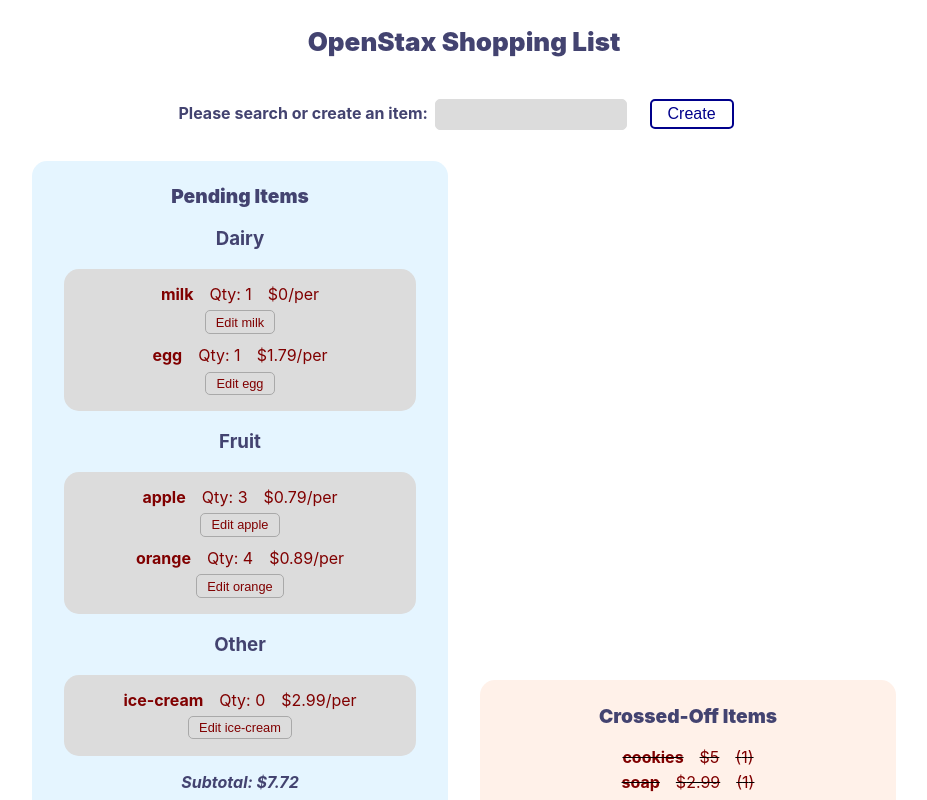
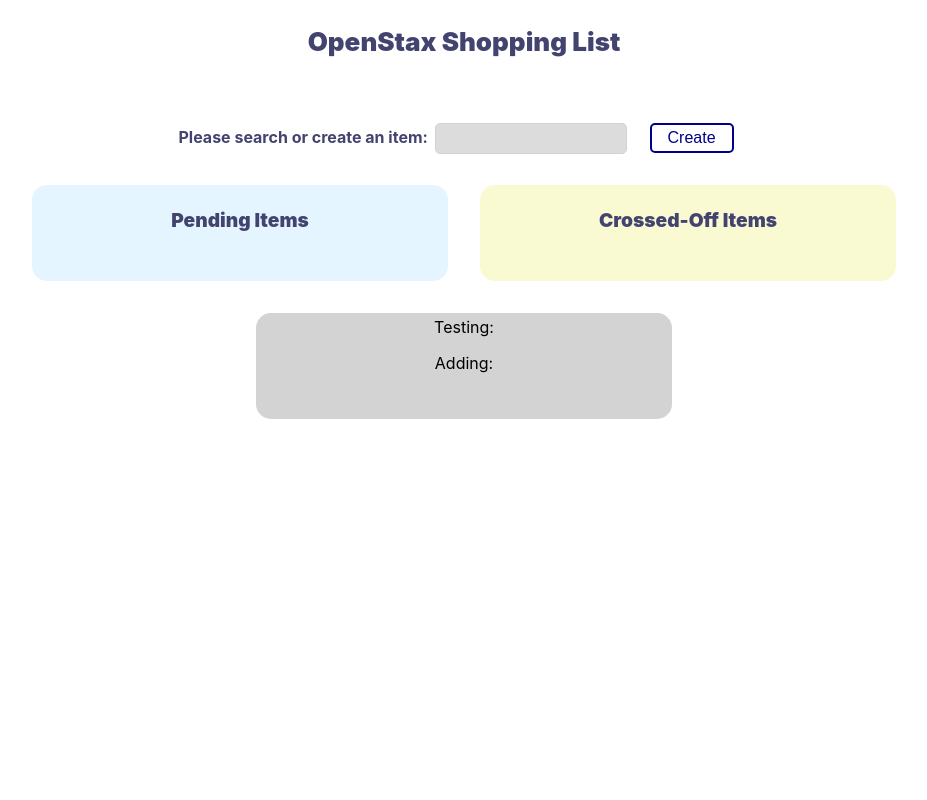
Before and after one commit to geeeedev/opstx-shopping-list-app, a React (Create React App) app: page / in a window 1280 px wide. Shown: the top 800 px of the page, without its empty margins (176-1103 px from the left). Built offline with nearby package versions, Linux system fonts and the light colour scheme.

Commit message:
Edit UI - refactored code / cleaned up StyledCSS - minor fixes / cleaned up ShopList UI - fixed sorting logic in categorized list - reorganized imports and edit comp - refactored code / cleaned up

```diff
--- a/src/components/EditItem.js
+++ b/src/components/EditItem.js
@@ -1,17 +1,12 @@
 import React, { useState } from "react";
-import styled from "styled-components";
-import {
-  Label,
-  Input,
-  Button,
-} from "./StyledCSS";
+import { Label, Input, Button } from "./StyledCSS";
 
-const EditItem = (props) => {
-    const [itemName, setItemName] = useState(props.item.itemName);
-    const [category, setCategory] = useState(props.item.category);
-    const [price, setPrice] = useState(props.item.price);
-    const [quantity, setQuantity] = useState(props.item.quantity);
-    const [isCrossedOff, setIsCrossedOff] = useState(props.item.isCrossedOff);
+const EditItem = ({item, updateList, activateEdit}) => {
+  const [itemName, setItemName] = useState(item.itemName);
+  const [category, setCategory] = useState(item.category);
+  const [price, setPrice] = useState(item.price);
+  const [quantity, setQuantity] = useState(item.quantity);
+  const [isCrossedOff] = useState(item.isCrossedOff);
 
   const toTitleCase = (str) => {
     str = str
@@ -19,34 +14,32 @@
       .split(" ")
       .map((eaWord) => eaWord[0].toUpperCase() + eaWord.slice(1))
       .join(" ");
-
     return str;
   };
 
   const handleUpdate = (e) => {
     e.preventDefault();
-      // console.log(`e`,e);
 
     const updatedItem = {
       itemName: toTitleCase(itemName),
       category: toTitleCase(category),
       price,
       quantity,
-          isCrossedOff
-      }
+      isCrossedOff,
+    };
 
     //passing both objs back to update lists
-      props.updateList(props.item, updatedItem);
-      //last steps hiding edit component when finished
-      props.editActive(false);
-    }
+    updateList(item, updatedItem);
+    //last steps remove edit component when finished
+    activateEdit(false);
+  };
 
   const handleCancelUpdate = () => {
-      props.editActive(false);
-  }
+    activateEdit(false);
+  };
 
   return (
-      <form onSubmit={(e)=>handleUpdate(e)}>
+    <form onSubmit={(e) => handleUpdate(e)}>
       <Label htmlFor="itemName"> Item:</Label>
       <Input
         id="itemName"
@@ -87,7 +80,9 @@
       />
 
       <Button type="submit">Update</Button>
-        <Button as="a" onClick={handleCancelUpdate}>Cancel</Button>
+      <Button onClick={handleCancelUpdate}>
+        Cancel
+      </Button>
     </form>
   );
 };
--- a/src/components/ShoppingList.js
+++ b/src/components/ShoppingList.js
@@ -1,88 +1,36 @@
 import React, { useState } from "react";
-// import styled from "styled-components";
+import EditItem from "./EditItem";
 import {
   Label,
+  WarningLabel,
   Input,
   Button,
-  WarningLabel,
+  EditButton,
   DisplayContainer,
   DisplayPending,
   DisplayCrossedOff,
   Section,
-  AppHeader,
-  ListHeader,
-  CategoryHeader,
+  ItemsInCategory,
   PendingItem,
-  CrossedOffItem,
-  Subtotal,
   EachItem,
   EachItemName,
-  ItemInCategory,
-  EditButton,
+  CrossedOffItem,
+  CategoryHeader,
+  ListHeader,
+  AppHeader,
+  Subtotal,
 } from "./StyledCSS";
-import EditItem from "./EditItem";
 
 const ShoppingList = () => {
   const [itemName, setItemName] = useState("");
-  const [category, setCategory] = useState("Uncategorized");
-  const [price, setPrice] = useState(0);
-  const [quantity, setQuantity] = useState(1);
-  const [isCrossedOff, setIsCrossedOff] = useState(false);
+  const [category] = useState("Uncategorized");
+  const [price] = useState(0);
+  const [quantity] = useState(1);
+  const [isCrossedOff] = useState(false);
 
-  const initList = [
-    {
-      itemName: "apple",
-      category: "fruit",
-      price: 0.79,
-      quantity: 3,
-      isCrossedOff: false,
-    },
-    {
-      itemName: "milk",
-      category: "dairy",
-      price: null,
-      quantity: 1,
-      isCrossedOff: false,
-    },
-    {
-      itemName: "cookies",
-      category: "snacks",
-      price: 5.0,
-      quantity: 1,
-      isCrossedOff: true,
-    },
-    {
-      itemName: "orange",
-      category: "fruit",
-      price: 0.89,
-      quantity: 4,
-      isCrossedOff: false,
-    },
-    {
-      itemName: "egg",
-      category: "dairy",
-      price: 1.79,
-      quantity: 1,
-      isCrossedOff: false,
-    },
-    {
-      itemName: "ice-cream",
-      category: "other",
-      price: 2.99,
-      quantity: null,
-      isCrossedOff: false,
-    },
-    {
-      itemName: "soap",
-      category: "cleaning",
-      price: 2.99,
-      quantity: 1,
-      isCrossedOff: true,
-    },
-  ];
-  const [allItemsList, setAllItemsList] = useState(initList);
-  const [displayList, setDisplayList] = useState(initList);
-  const [editActive, setEditActive] = useState(false);
+  const [allItemsList, setAllItemsList] = useState([]);
+  const [displayList, setDisplayList] = useState([]);
+  const [activateEdit, setActivateEdit] = useState(false);
   const [itemToEdit, setItemToEdit] = useState(null);
   const [warning, setWarning] = useState("");
 
@@ -122,19 +70,15 @@
 
   const clearScreen = () => {
     setWarning("");
-    setEditActive(false);
+    setActivateEdit(false);
   };
 
   const handleSearch = (e) => {
     const searchedItems = allItemsList.filter((item) => {
       return item.itemName.toLowerCase().includes(e.target.value.toLowerCase());
-      //On the job, I would ask for clarifications on whether the search logic
-      //prefers "start-with" or "include" the searched substring
     });
     setDisplayList(searchedItems);
     setItemName(e.target.value);
-
-    //Check for (and not allow) duplicate entry - Not listed in requirement, but I would add that if time permits
   };
 
   const handleCrossOff = (e, item) => {
@@ -145,18 +89,16 @@
     setDisplayList([...displayList]);
   };
 
+
   const handleEditing = (e, selectedItem) => {
     e.preventDefault();
     clearScreen();
 
-    setEditActive(true);
+    setActivateEdit(true);
     setItemToEdit(selectedItem);
   };
 
   const handleUpdate = (origItem, updatedItem) => {
-    //this adds the updatedItem as new item, NO - I want update-existing //////////////
-    // setDisplayList((PrevList) => [...PrevList, updatedItem]);
-    // setAllItemsList((PrevList) => [...PrevList, updatedItem]);
     const updatedList = allItemsList.map((item) =>
       item === origItem ? updatedItem : item
     );
@@ -172,9 +114,9 @@
 
   /**
    * creating a categorized display list
-   *  {
-   *  "Fruit": [apple, ...]
-   *  "Dairy": [milk, ...]
+   * {
+   *  "Fruit": [{item}, ...]
+   *  "Dairy": [{item}, ...]
    *   ...
    * }
    */
@@ -215,19 +157,23 @@
         <Button type="submit">Create</Button>
       </form>
       <WarningLabel>{warning}</WarningLabel>
-
+      {activateEdit && (
+        <EditItem
+          item={itemToEdit}
+          activateEdit={setActivateEdit}
+          updateList={handleUpdate}
+        />
+      )}
       <DisplayPending>
         <ListHeader> Pending Items </ListHeader>
-        {/* [dairy, fruit, other, snacks] */}
-        {/* {dairy:[item, item],
-            fruit:[]
-        */}
         {sortedCategory.map((cat, catIdx) => {
           return (
             <Section key={catIdx}>
               <CategoryHeader>{cat}</CategoryHeader>
-              <ItemInCategory>
-                {categoriedDisplayList[cat].map((item, itemIdx) => {
+              <ItemsInCategory>
+                {categoriedDisplayList[cat]
+                  .sort((a, b) => (a.itemName > b.itemName ? 1 : -1))
+                  .map((item, itemIdx) => {
                     return (
                       <>
                         <PendingItem
@@ -235,7 +181,6 @@
                           onClick={(e) => handleCrossOff(e, item)}
                         >
                           <EachItemName>{item.itemName}</EachItemName>
-
                           <EachItem>
                             Qty: {item.quantity ? item.quantity : "0"}
                           </EachItem>
@@ -249,7 +194,7 @@
                       </>
                     );
                   })}
-              </ItemInCategory>
+              </ItemsInCategory>
             </Section>
           );
         })}
@@ -259,19 +204,7 @@
         <ListHeader> Crossed-Off Items </ListHeader>
         {displayList
           .filter((item) => item.isCrossedOff === true)
-          // .sort((a, b) =>
-          //   a.category > b.category
-          //     ? 1
-          //     : a.category === b.category
-          //     ? a.itemName > b.itemName
-          //       ? 1
-          //       : -1
-          //     : -1
-          // )
           .sort((a, b) => (a.itemName > b.itemName ? 1 : -1))
-          // sorted by itemName only (took out category sorting)
-          // Credit: researched and found above sorting solution from:
-          // https://flaviocopes.com/how-to-sort-array-of-objects-by-property-javascript/
           .map((item, idx) => {
             return (
               <CrossedOffItem
@@ -279,22 +212,15 @@
                 onClick={(e) => handleCrossOff(e, item)}
               >
                 <EachItemName>{item.itemName}</EachItemName>
-                <EachItem>${item.price ? item.price : "0"}</EachItem>
-                <EachItem>({item.quantity ? item.quantity : "0"})</EachItem>
+                <EachItem>Qty: {item.quantity ? item.quantity : "0"}</EachItem>
+                <EachItem>${item.price ? item.price : "0"}/per</EachItem>
               </CrossedOffItem>
             );
           })}
       </DisplayCrossedOff>
-      {editActive && (
-        <EditItem
-          item={itemToEdit}
-          editActive={setEditActive}
-          updateList={handleUpdate}
-        />
-      )}
 
-      {/* /////////////////////////////////// For Testing Only /////////////////////////////////// */}
       <DisplayContainer>
+        Testing:
         <p>Adding: {itemName}</p>
         {allItemsList.map((item, idx) => {
           return (
--- a/src/components/StyledCSS.js
+++ b/src/components/StyledCSS.js
@@ -2,15 +2,20 @@
 
 // break out styled comp into its own
 export const Label = styled.label`
-  color: #434370;
+  color: #434370; //grayish-blue text color
   font-weight: bold;
+`;
+
+export const WarningLabel = styled.label`
+  color: red;
+  display: block;
 `;
 
 export const Input = styled.input`
   padding: 0.5em;
   margin: 0.5em;
   background: Gainsboro;
-  border: 1px solid Gainsboro;
+  border: 1px solid lightgray;
   border-radius: 5px;
 `;
 
@@ -20,13 +25,23 @@
   font-size: 1em;
   margin: 1em;
   padding: 0.25em 1em;
+  border-radius: 5px;
   border: 2px solid darkblue;
-  border-radius: 5px;
+  &:hover {
+    font-weight: bold;
+  }
 `;
 
-export const WarningLabel = styled.label`
-  color: red;
-  display: block;
+export const EditButton = styled(Button)`
+  background: lightgray;
+  color: maroon;
+  font-size: 0.8em;
+  margin: 0.5em;
+  padding: 0.25em 0.7em;
+  border: 0px;
+  &:hover {
+    background: silver;
+  }
 `;
 
 export const DisplayContainer = styled.div`
@@ -43,33 +58,19 @@
 `;
 
 export const DisplayPending = styled(DisplayContainer)`
-  // background: lightblue;
-  background: #e5f5ff;
+  background: #e5f5ff; //very lightblue color
+  // background: LightGoldenrodYellow;
 `;
 
 export const DisplayCrossedOff = styled(DisplayContainer)`
-  // background: lightgreen;
-  background: #fff1e9;
-`;
-
-export const CategoryHeader = styled.h3`
-  color: #434370;
-`;
-
-export const ListHeader = styled(CategoryHeader)`
-  font-weight: 900;
-  font-size: larger;
-`;
-
-export const AppHeader = styled(ListHeader)`
-  font-size: 26px;
+  background: LightGoldenrodYellow;
 `;
 
 export const Section = styled.section`
-  // outline: 1px dotted red;
+  // outline: 1px dotted red;  //for visual/alignment testing
 `;
 
-export const ItemInCategory = styled.div`
+export const ItemsInCategory = styled.div`
   width: auto;
   width: 25vw;
   height: auto;
@@ -85,21 +86,9 @@
 
 export const PendingItem = styled.div`
   width: auto;
-  height: 20px;
+  height: auto;
   text-align: center;
   margin-top: 5px;
-  // outline: 1px dotted blue;
-`;
-
-export const CrossedOffItem = styled(PendingItem)`
-  text-decoration: line-through;
-`;
-
-export const Subtotal = styled.p`
-  margin-bottom: 0px;
-  font-style: italic;
-  font-weight: bold;
-  color: #434370;
 `;
 
 export const EachItem = styled.span`
@@ -111,13 +100,27 @@
   font-weight: bold;
 `;
 
-export const EditButton = styled(Button)`
-  background: gainsboro;
-  color: maroon;
-  font-size: 0.8em;
-  margin: 0.5em;
-  padding: 0.25em 0.8em;
-  border: 1px solid darkgrey;
-  border-radius: 5px;
-  // outline: 1px dotted red;
+export const CrossedOffItem = styled(PendingItem)`
+  text-decoration: line-through;
 `;
+
+export const CategoryHeader = styled.h3`
+  color: #434370;
+`;
+
+export const ListHeader = styled(CategoryHeader)`
+  font-weight: 900;
+  font-size: larger;
+`;
+
+export const AppHeader = styled(ListHeader)`
+  font-size: 26px;
+  margin-bottom: 50px
+`;
+
+export const Subtotal = styled.p`
+  margin-bottom: 0px;
+  font-style: italic;
+  font-weight: bold;
+  color: #434370;
+`;
```
Lines whose indentation alone changed are shown as unchanged.
